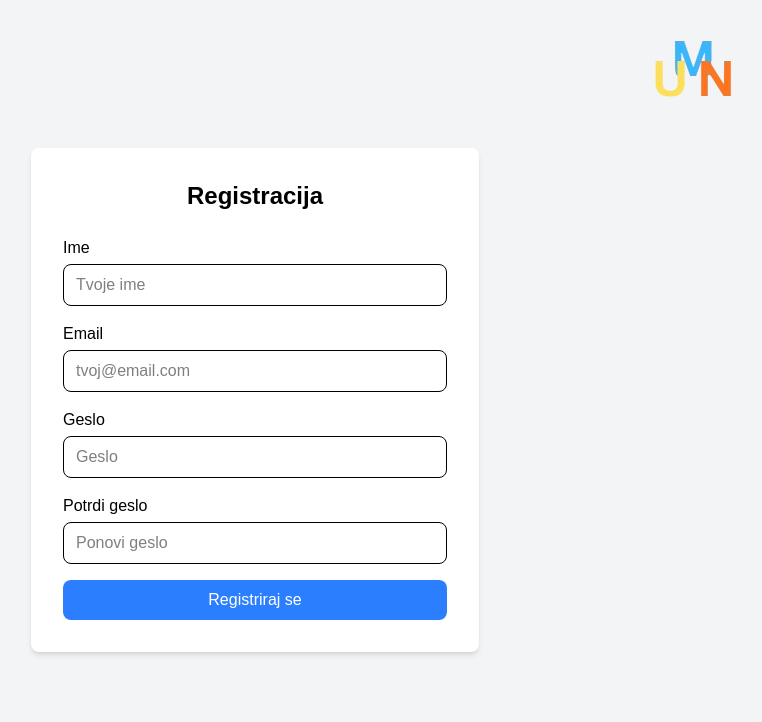
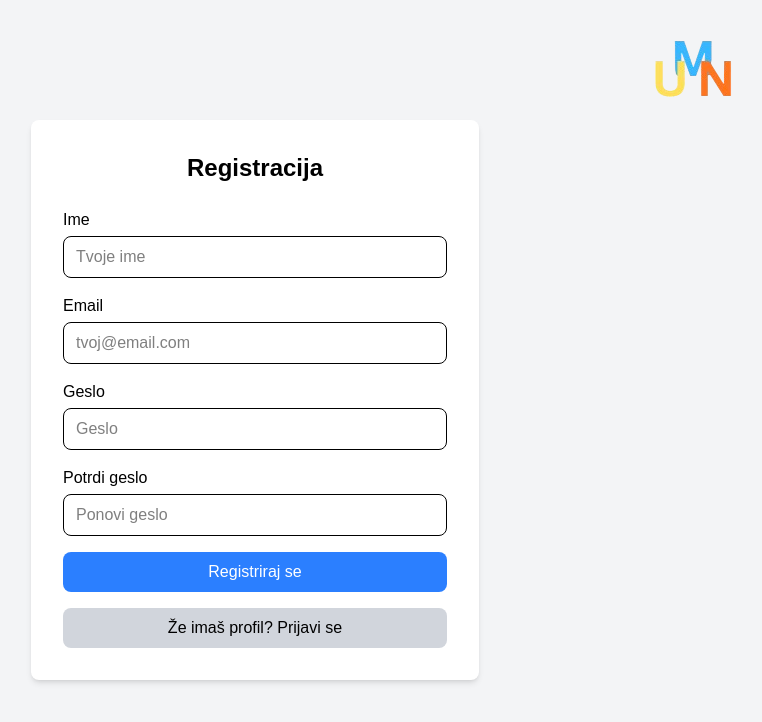
Before and after one commit to krajncjasa/meetupnow3, a Next.js app: page /registracija in a window 1280 px wide. Shown: the top 722 px of the page, without its empty margins (385-1147 px from the left). Built offline with nearby package versions, Linux system fonts and the light colour scheme.

Commit message:
Delujoča registracija

```diff
--- a/app/api/registracija/route.ts
+++ b/app/api/registracija/route.ts
@@ -33,7 +33,7 @@ export async function POST(req: Request) {
     const hashedPassword = await bcrypt.hash(password, 10);
 
     // 4) Vstavi v tabelo User
-    const { error: userError } = await supabase.from("User").insert([
+    const { error: userError } = await supabase.from("users").insert([
       {
         id: userId,
         name,
--- a/app/prijava/page.tsx
+++ b/app/prijava/page.tsx
@@ -0,0 +1,5 @@
+export default function Page() {
+  return (
+    <h1>login</h1>
+  )
+}
--- a/app/registracija/page.tsx
+++ b/app/registracija/page.tsx
@@ -2,9 +2,12 @@
 
 import { useState, ChangeEvent, FormEvent } from "react";
 import Image from "next/image";
+import { useRouter } from "next/navigation";
 import meetupnow from "./../../public/meetupnow.png";
 
 export default function Register() {
+  const router = useRouter();
+
   const [formData, setFormData] = useState({
     name: "",
     email: "",
@@ -48,13 +51,17 @@ export default function Register() {
 
       setMessage("Registracija uspešna!");
       setFormData({ name: "", email: "", password: "", confirmPassword: "" });
+
+      // ⭐ Preusmeritev po uspehu
+      setTimeout(() => {
+        router.push("/prijava");
+      }, 1500);
+
     } catch (err) {
       console.error(err);
       setMessage("Napaka pri povezavi z strežnikom.");
     }
   };
-
-
 
   return (
     <div className="relative min-h-screen bg-gray-100 flex items-center justify-center">
@@ -70,7 +77,11 @@ export default function Register() {
         </h2>
 
         {message && (
-          <div className="mb-4 p-2 text-center text-white bg-red-500 rounded">
+          <div
+            className={`mb-4 p-2 text-center text-white rounded ${
+              message === "Registracija uspešna!" ? "bg-green-500" : "bg-red-500"
+            }`}
+          >
             {message}
           </div>
         )}
@@ -133,6 +144,14 @@ export default function Register() {
             Registriraj se
           </button>
         </form>
+
+        {/* ⭐ Dodan gumb za preusmeritev na login */}
+        <button
+          onClick={() => router.push("/prijava")}
+          className="w-full mt-4 py-2 px-4 bg-gray-300 text-black rounded-lg hover:bg-gray-400 transition-colors"
+        >
+          Že imaš profil? Prijavi se
+        </button>
       </div>
     </div>
   );
```
Lines whose indentation alone changed are shown as unchanged.
